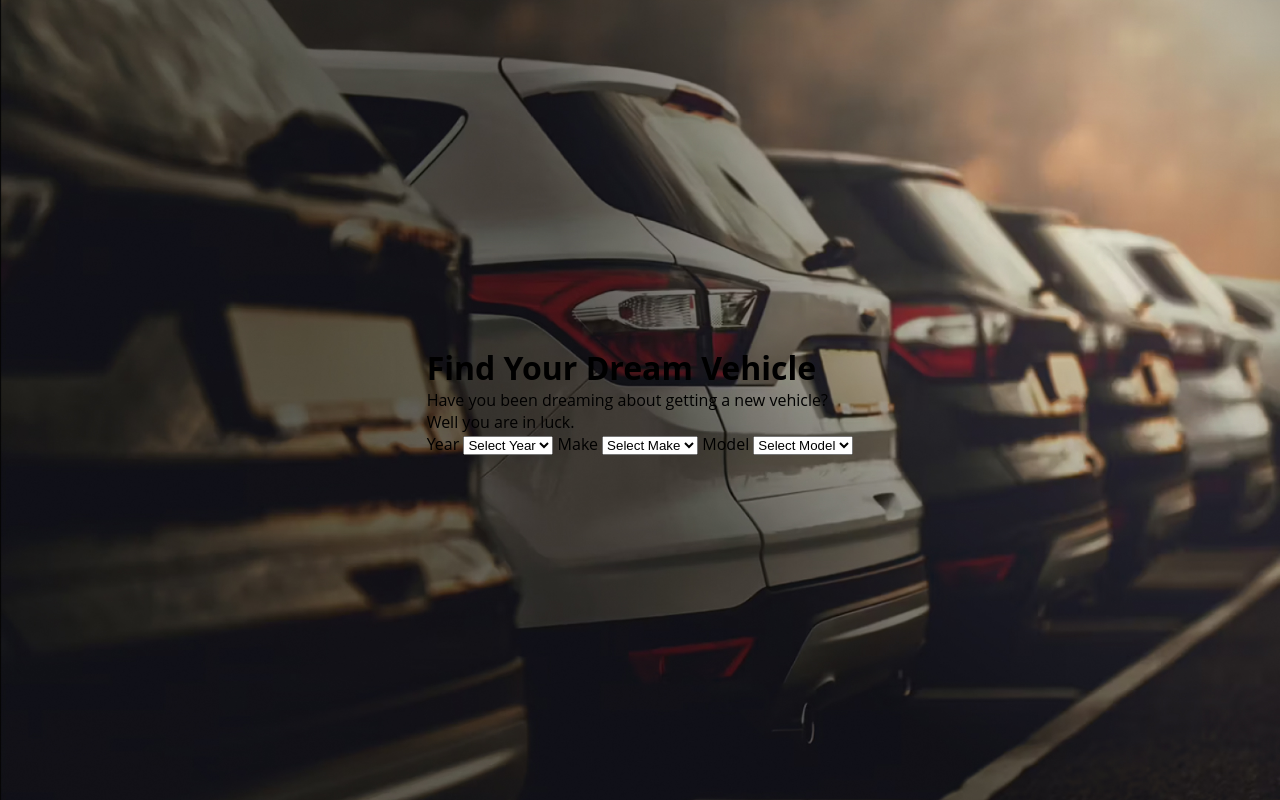
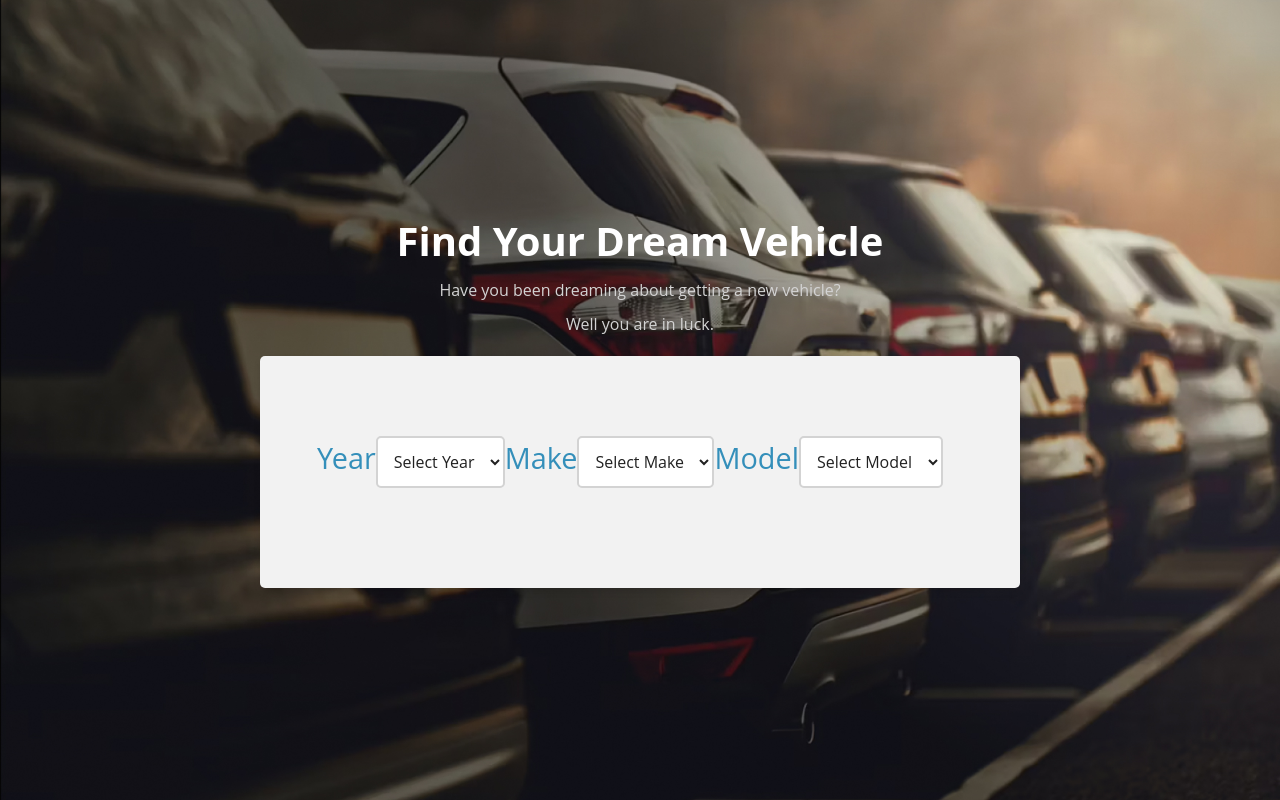
Before and after one commit to angel33la/car-finder, a website built with webpack: page src/index.html in a window 1280 px wide. Built offline with nearby package versions, Linux system fonts and the light colour scheme.

Commit message:
Refactor index.html structure and enhance styles in index.scss; add .gitignore for node_modules

```diff
--- a/src/index.html
+++ b/src/index.html
@@ -4,31 +4,40 @@
   <meta charset="UTF-8">
   <meta name="viewport" content="width=device-width, initial-scale=1.0">
   <title>Car Finder</title>
-  <link href="https://fonts.googleapis.com/css2?family=Open+Sans:wght@500;700&display=swap" rel="stylesheets">
+  <link rel="preconnect" href="https://fonts.googleapis.com">
+<link rel="preconnect" href="https://fonts.gstatic.com" crossorigin>
+<link href="https://fonts.googleapis.com/css2?family=Open+Sans:wght@300..800&display=swap" rel="stylesheets">
 </head>
 <body>
-  <main>
+  <div class="container">
+    <header>
       <h1>Find Your Dream Vehicle</h1>
         <p>Have you been dreaming about getting a new vehicle?</p>
         <p>Well you are in luck.</p>
-    <form id="car-form">
+    </header>
+    <main class="car-finder">
+      <form id="car-form" class="search-controls">
+        <div class="select-group">
         <label for="year">Year</label>
         <select id="year" name="year">
         <option value="">Select Year</option>
         <!-- Options will be populated dynamically -->
         </select>
         <label for="make">Make</label>
-      <select id="make" name="make">
+        <select id="make" name="make" >
         <option value="">Select Make</option>
         <!-- Options will be populated dynamically -->
         </select>
       <label for="model">Model</label>
-      <select id="model" name="model">
+      <select id="model" name="model" >
         <option value="">Select Model</option>
         <!-- Options will be populated dynamically -->
       </select>
+      </div>
     </form>
+
   </main>
+  </div>
   <script src="bundle.js"></script>
 </body>
 </html>
--- a/src/index.js
+++ b/src/index.js
@@ -14,29 +14,26 @@ class CarFinder {
     }
 
     processCarData(data) {
-        // Process the data to get unique years, makes, and models
         const processed = {
             years: new Set(),
             makesByYear: {},
             modelsByMake: {},
+            rawData: data, // Store raw data for later use
         };
 
         data.forEach((car) => {
             const year = car.year;
             const make =
-                car.Manufacturer.charAt(0).toUpperCase() + car.Manufacturer.slice(1); // Capitalize manufacturer name
+                car.Manufacturer.charAt(0).toUpperCase() + car.Manufacturer.slice(1);
             const model = car.model;
 
-            // Add year
             processed.years.add(year);
 
-            // Add make for the year
             if (!processed.makesByYear[year]) {
                 processed.makesByYear[year] = new Set();
             }
             processed.makesByYear[year].add(make);
 
-            // Add model for the make
             const makeKey = `${year}-${make}`;
             if (!processed.modelsByMake[makeKey]) {
                 processed.modelsByMake[makeKey] = new Set();
--- a/src/styles/index.scss
+++ b/src/styles/index.scss
@@ -7,6 +7,11 @@ $form-disabled: rgba(144, 144, 144, 1.00);
 $selected-option: rgba(33, 33, 33, 1.00);
 $border-radius: 5px;
 $transition-speed: 0.3s;
+$breakpoint: 768px;
+$font-size: 16px;
+$font-family: 'Open Sans', sans-serif;
+$font-weight: 400;
+$font-style: normal;
 
 // Mixins
 @mixin flex-center {
@@ -30,7 +35,9 @@ $transition-speed: 0.3s;
 
 // Base styles
 body {
-  font-family: 'Open Sans', sans-serif;
+  font-family: $font-family;
+  font-optical-sizing: auto;
+  font-style: $font-style;
   background: url('/assets/car-finder-bg.jpg') no-repeat center center fixed;
   background-size: cover;
   min-height: 100vh;
@@ -48,9 +55,43 @@ body {
   }
 }
 
+// Header styles
+header {
+  text-align: center;
+  margin-bottom: 20px;
+
+  h1 {
+    font-size: 2.5em;
+    color: $primary-header;
+    font-weight: 700;
+    margin-bottom: 10px;
+  }
+
+  p {
+    font-size: $font-size;
+    color: $subtext-color;
+    font-weight: 500;
+    margin-bottom: 10px;
+    font-weight: 400;
+    line-height: 1.5;
+    @include responsive(768px) {
+      font-size: 1em;
+    }
+  }
+}
+
 // Car finder styles
 .car-finder {
   background: $form-panel-bg;
+  font-size: 1.2em;
+  font-weight: 400;
+  display: flex;
+  flex-direction: column;
+  align-items: center;
+  justify-content: center;
+  width: 100%;
+  max-width: 800px;
+  overflow: auto;
   padding: 40px;
   border-radius: $border-radius;
   box-shadow: 0 4px 6px rgba(0, 0, 0, 0.1);
@@ -59,20 +100,13 @@ body {
     padding: 20px;
   }
 
-  h1 {
-    text-align: center;
-    color: $selected-option;
-    margin-bottom: 30px;
-    font-size: 2.5em;
-    font-weight: 700;
-  }
 }
 
 // Search controls
 .search-controls {
   display: grid;
   grid-template-columns: repeat(3, 1fr);
-  gap: 20px;
+  gap: 10px;
 
   @include responsive(768px) {
     grid-template-columns: 1fr;
@@ -82,12 +116,18 @@ body {
 // Select group styles
 .select-group {
   display: flex;
-  flex-direction: column;
+  flex-direction: row;
+  justify-content: space-evenly;
+  align-items: center;
+  margin-bottom: 20px;
+  padding: 40px;
 
   label {
     margin-bottom: 8px;
     color: $selected-option;
     font-weight: 500;
+    font-size: 1.5em;
+    color: $form-blue;
   }
 
   select {
```
Also changed, not shown: 1 other file. Lines whose indentation alone changed are shown as unchanged.
